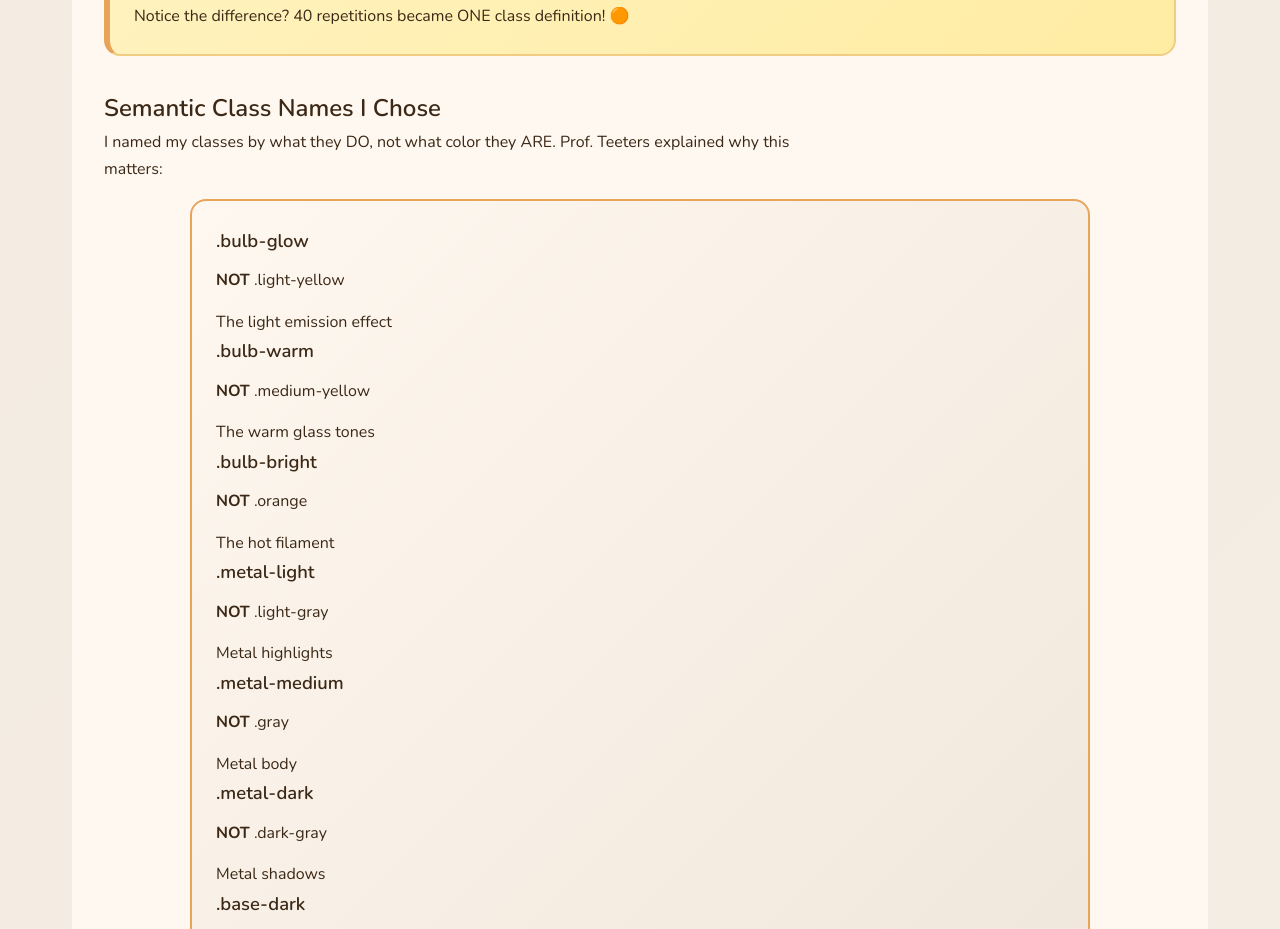
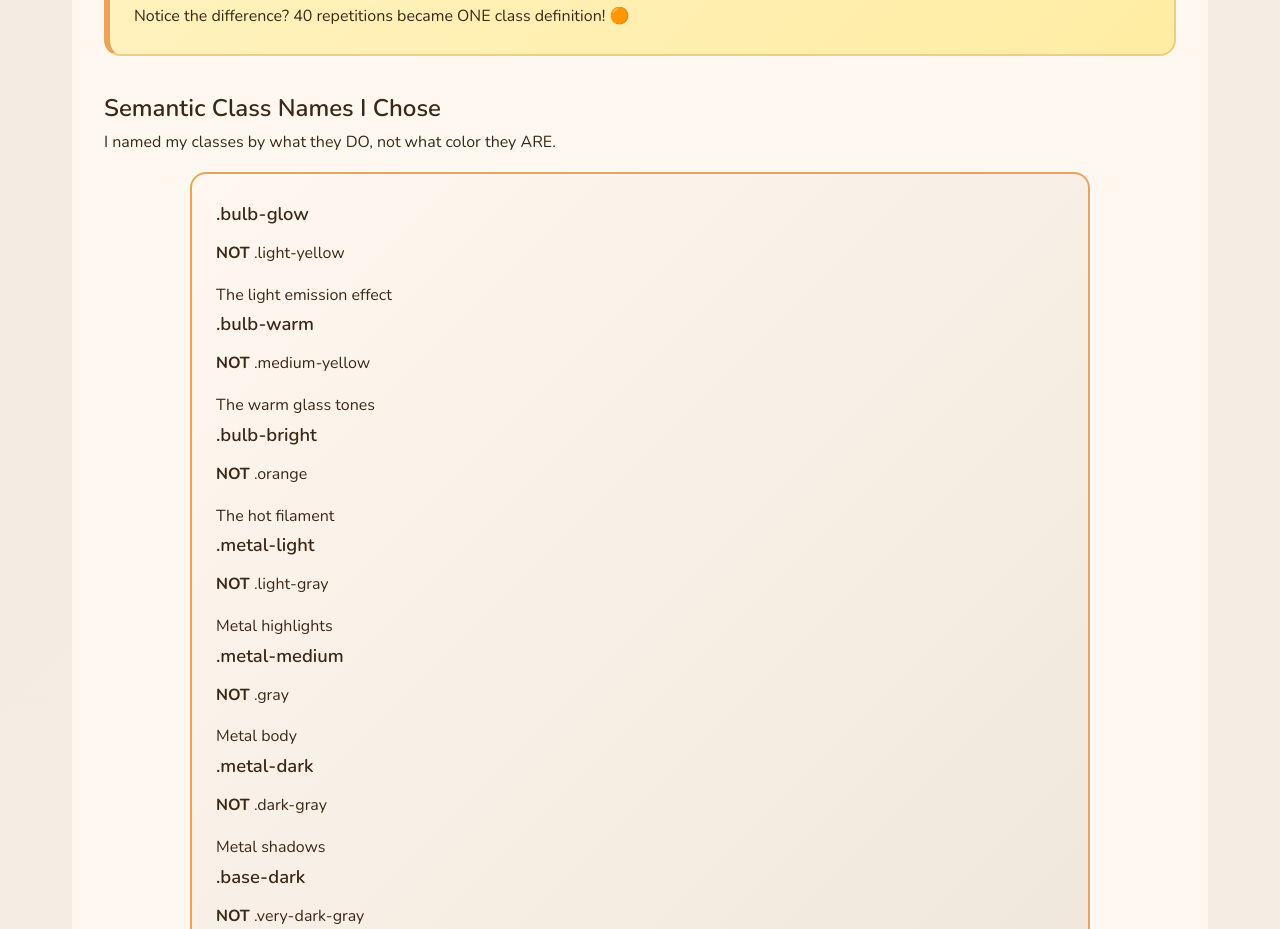
Before and after one commit to cynthiateeters/hybit-svg, a website: page stations/station3.html in a window 1280 px wide. Shown: the part 7432-8361 px from the top of the page. Drawn offline with nearby package versions, Linux system fonts and the light colour scheme.

Commit message:
Remove redundant explanation from class naming section for improved clarity in Station 3

```diff
--- a/stations/station3.html
+++ b/stations/station3.html
@@ -602,8 +602,7 @@
 
                 <div class="mt-2">
                     <h3>Semantic Class Names I Chose</h3>
-                    <p>I named my classes by what they DO, not what color they ARE. Prof. Teeters explained why this
-                        matters:</p>
+                    <p>I named my classes by what they DO, not what color they ARE.</p>
 
                     <div class="hap-info-grid mt-1">
                         <div class="info-card">
```
